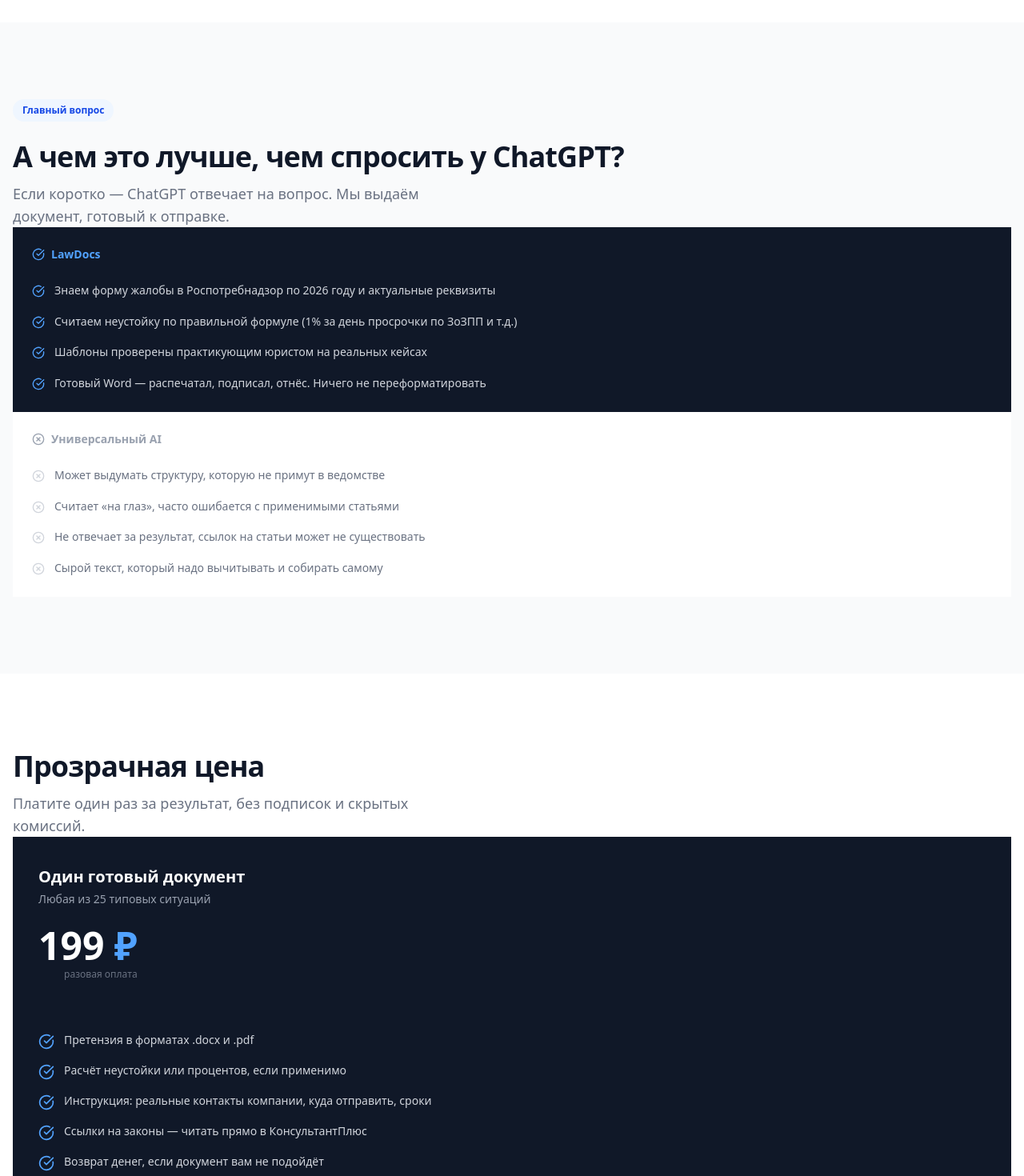
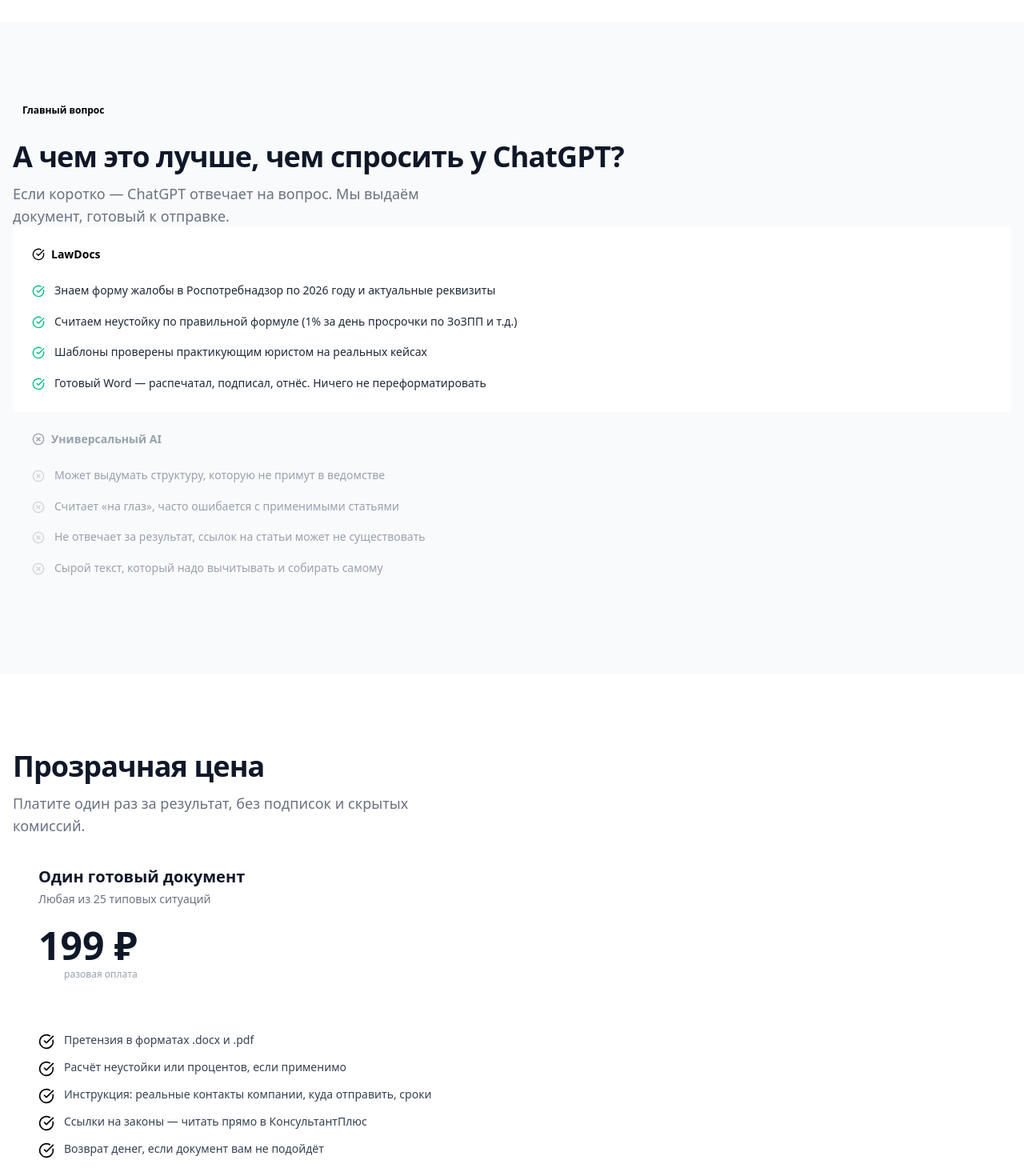
Before and after one commit to SpiritusMalus/LawDocs, a Next.js app in the folder frontend/: page / in a window 1280 px wide. Shown: the part 7100-8570 px from the top of the page at 80% size. Built offline with nearby package versions, Linux system fonts and the light colour scheme; no server answers.

Commit message:
redesign: fix резких переходов — светлые pricing/chatgpt, fade на hero

```diff
--- a/frontend/components/landing/hero.tsx
+++ b/frontend/components/landing/hero.tsx
@@ -5,7 +5,7 @@
 
 export function Hero() {
   return (
-    <section className="relative overflow-hidden bg-gray-900">
+    <section className="relative overflow-hidden bg-gray-900 after:absolute after:bottom-0 after:left-0 after:right-0 after:h-16 after:bg-gradient-to-b after:from-transparent after:to-gray-50 after:pointer-events-none">
       {/* Subtle grid pattern */}
       <div
         className="absolute inset-0 opacity-[0.06]"
--- a/frontend/components/landing/pricing.tsx
+++ b/frontend/components/landing/pricing.tsx
@@ -25,31 +25,31 @@
         </ScrollReveal>
 
         <ScrollReveal delay={100}>
-          <div className="bg-gray-900 rounded-3xl overflow-hidden shadow-2xl">
-            {/* Top accent line */}
-            <div className="h-1 bg-gradient-to-r from-blue-500 via-blue-400 to-indigo-500" />
+          <div className="rounded-3xl border-2 border-primary/20 overflow-hidden">
+            {/* Top accent */}
+            <div className="h-1 bg-gradient-to-r from-blue-600 via-blue-500 to-indigo-500" />
 
             <div className="p-8 md:p-10">
-              <div className="flex flex-col md:flex-row items-start md:items-center justify-between gap-6 mb-8 pb-8 border-b border-gray-800">
+              <div className="flex flex-col md:flex-row items-start md:items-center justify-between gap-6 mb-8 pb-8 border-b border-gray-100">
                 <div>
-                  <h3 className="text-xl font-semibold text-white mb-1">
+                  <h3 className="text-xl font-semibold text-gray-900 mb-1">
                     Один готовый документ
                   </h3>
-                  <p className="text-sm text-gray-400">
+                  <p className="text-sm text-gray-500">
                     Любая из 25 типовых ситуаций
                   </p>
                 </div>
                 <div className="text-right">
-                  <div className="text-5xl font-bold text-white">199&nbsp;<span className="text-blue-400">₽</span></div>
-                  <div className="text-xs text-gray-500 mt-1">разовая оплата</div>
+                  <div className="text-5xl font-bold text-gray-900">199&nbsp;<span className="text-primary">₽</span></div>
+                  <div className="text-xs text-gray-400 mt-1">разовая оплата</div>
                 </div>
               </div>
 
-              <ul className="space-y-4">
+              <ul className="space-y-3">
                 {INCLUDED.map((item) => (
                   <li key={item} className="flex items-start gap-3">
-                    <CheckCircle className="h-5 w-5 text-blue-400 mt-0.5 shrink-0" />
-                    <span className="text-sm text-gray-300">{item}</span>
+                    <CheckCircle className="h-5 w-5 text-primary mt-0.5 shrink-0" />
+                    <span className="text-sm text-gray-700">{item}</span>
                   </li>
                 ))}
               </ul>
--- a/frontend/components/landing/why-not-chatgpt.tsx
+++ b/frontend/components/landing/why-not-chatgpt.tsx
@@ -26,7 +26,7 @@
       <div className="max-w-(--l-content) mx-auto">
         <ScrollReveal>
           <div className="mb-(--l-section-heading)">
-            <div className="inline-flex items-center gap-2 text-xs font-semibold text-blue-700 bg-blue-50 border border-blue-100 px-3 py-1.5 rounded-full mb-6">
+            <div className="inline-flex items-center gap-2 text-xs font-semibold text-primary bg-primary/8 border border-primary/15 px-3 py-1.5 rounded-full mb-6">
               Главный вопрос
             </div>
             <h2 className="text-4xl font-bold text-gray-900 mb-3 tracking-tight">
@@ -40,26 +40,26 @@
         </ScrollReveal>
 
         <ScrollReveal delay={100}>
-          <div className="rounded-2xl overflow-hidden shadow-sm border border-gray-200">
+          <div className="rounded-2xl overflow-hidden border border-gray-200 shadow-sm">
             <div className="grid md:grid-cols-2 divide-y md:divide-y-0 md:divide-x divide-gray-200">
-              {/* LawDocs side — dark */}
-              <div className="bg-gray-900 p-6 md:p-8">
-                <div className="inline-flex items-center gap-2 text-sm font-semibold text-blue-400 mb-6">
+              {/* LawDocs — светлая сторона с синим акцентом */}
+              <div className="bg-white p-6 md:p-8">
+                <div className="inline-flex items-center gap-2 text-sm font-semibold text-primary mb-6">
                   <CheckCircle className="h-4 w-4" />
                   LawDocs
                 </div>
                 <ul className="space-y-4">
                   {POINTS.map((p) => (
                     <li key={p.yes} className="flex items-start gap-3">
-                      <CheckCircle className="h-4 w-4 text-blue-400 mt-1 shrink-0" />
-                      <span className="text-sm text-gray-300 leading-relaxed">{p.yes}</span>
+                      <CheckCircle className="h-4 w-4 text-emerald-500 mt-1 shrink-0" />
+                      <span className="text-sm text-gray-800 leading-relaxed font-medium">{p.yes}</span>
                     </li>
                   ))}
                 </ul>
               </div>
 
-              {/* ChatGPT side — light */}
-              <div className="bg-white p-6 md:p-8">
+              {/* ChatGPT — приглушённая сторона */}
+              <div className="bg-gray-50 p-6 md:p-8">
                 <div className="inline-flex items-center gap-2 text-sm font-semibold text-gray-400 mb-6">
                   <XCircle className="h-4 w-4" />
                   Универсальный AI
@@ -68,7 +68,7 @@
                   {POINTS.map((p) => (
                     <li key={p.no} className="flex items-start gap-3">
                       <XCircle className="h-4 w-4 text-gray-300 mt-1 shrink-0" />
-                      <span className="text-sm text-gray-500 leading-relaxed">{p.no}</span>
+                      <span className="text-sm text-gray-400 leading-relaxed">{p.no}</span>
                     </li>
                   ))}
                 </ul>
```
